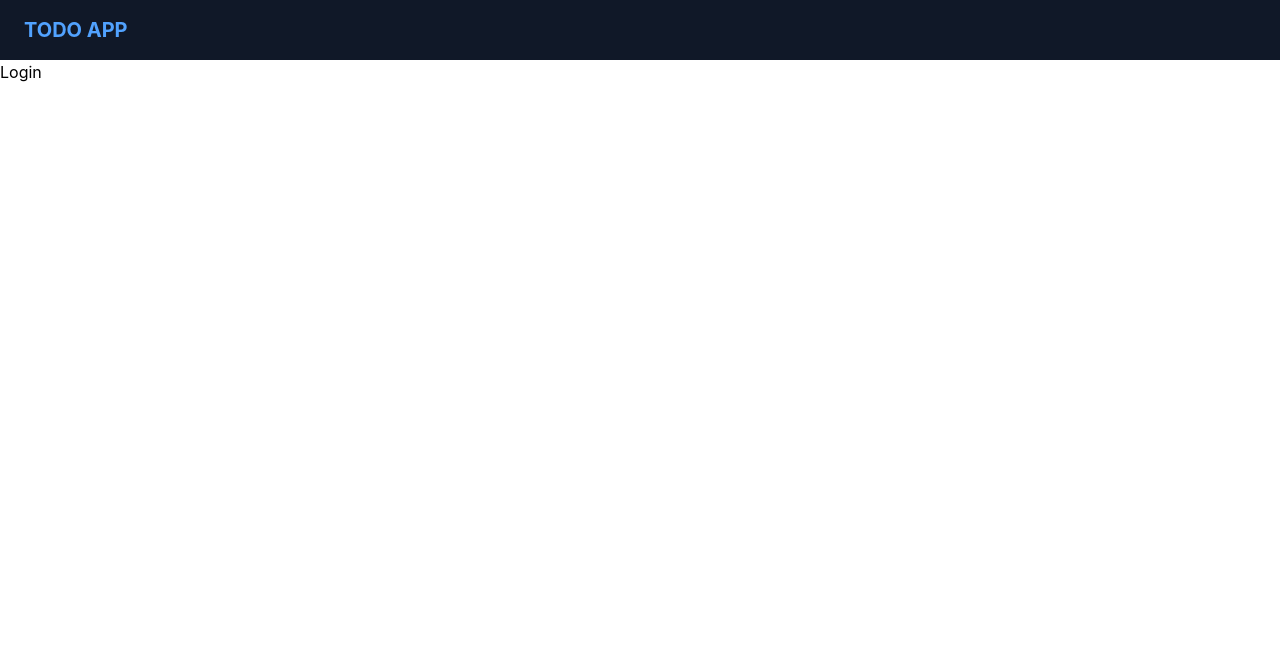
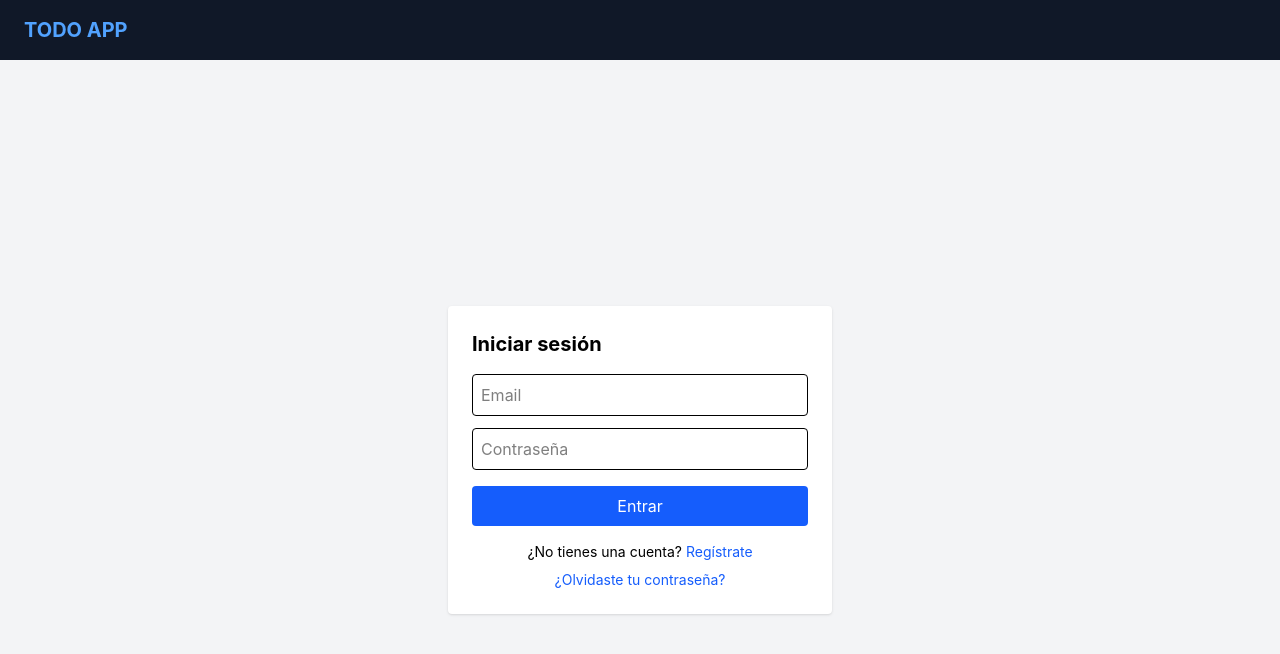
Before and after one commit to Svarium/TODO-APP-ROLLING, a React (Vite) app in the folder frontend/: page /login in a window 1280 px wide. Shown: the top 654 px of the page. Built offline with nearby package versions, Linux system fonts and the light colour scheme; no server answers.

Commit message:
login done!

```diff
--- a/frontend/src/main.jsx
+++ b/frontend/src/main.jsx
@@ -17,5 +17,4 @@ createRoot(document.getElementById('root')).render(
         </TaskProvider>
       </AuthProvider>
     </BrowserRouter>
-,
 )
--- a/frontend/src/pages/Login.jsx
+++ b/frontend/src/pages/Login.jsx
@@ -1,8 +1,84 @@
-import React from 'react'
+import React, { useState } from 'react'
+import {useNavigate, Link} from "react-router-dom";
+import {toast} from "react-hot-toast";
+import { useAuth } from '../context/AuthContext';
 
 function Login() {
+
+  const {login} = useAuth();
+  const navigate = useNavigate()
+
+  const [form, setForm] = useState({email: "", password:""});
+  const [error, setError] = useState(null);
+
+const handleChange = (e) => {
+  setForm({...form, [e.target.name]: e.target.value})
+};
+
+const handleSubmit = async (e) => {
+  e.preventDefault();
+  setError(null);
+
+  try {
+    await login(form);
+    navigate("/")
+  } catch (err) {
+    const messages = err.response?.data?.err;
+    if(Array.isArray(messages)){
+      messages.forEach((msg) => toast.error(msg))
+    } else {
+      toast.error(messages || "Error al iniciar sesión")
+    }
+  }
+};
+
+
   return (
-    <div>Login</div>
+    <div className="min-h-screen flex justify-center items-center bg-gray-100 p-4">
+      <form onSubmit={handleSubmit} className="bg-white p-6 shadow rounded w-full max-w-sm">
+        <h2 className="text-xl font-bold mb-4">Iniciar sesión</h2>
+
+        {error && <div className="text-red-500 text-sm mb-2">{error}</div>}
+
+        <input
+          type="email"
+          name="email"
+          value={form.email}
+          onChange={handleChange}
+          placeholder="Email"
+          className="w-full border rounded p-2 mb-3"
+          required
+        />
+
+        <input
+          type="password"
+          name="password"
+          value={form.password}
+          onChange={handleChange}
+          placeholder="Contraseña"
+          className="w-full border rounded p-2 mb-4"
+          required
+        />
+
+        <button type="submit" className="w-full bg-blue-600 text-white rounded py-2 mb-4">
+          Entrar
+        </button>
+
+        <div className="text-center text-sm space-y-2">
+          <p>
+            ¿No tienes una cuenta?{" "}
+            <Link to="/register" className="text-blue-600 hover:underline">
+              Regístrate
+            </Link>
+          </p>
+          <p>
+            <Link to="/forgot-password" className="text-blue-600 hover:underline">
+              ¿Olvidaste tu contraseña?
+            </Link>
+          </p>
+        </div>
+      </form>
+    </div>
   )
 }
 
```
